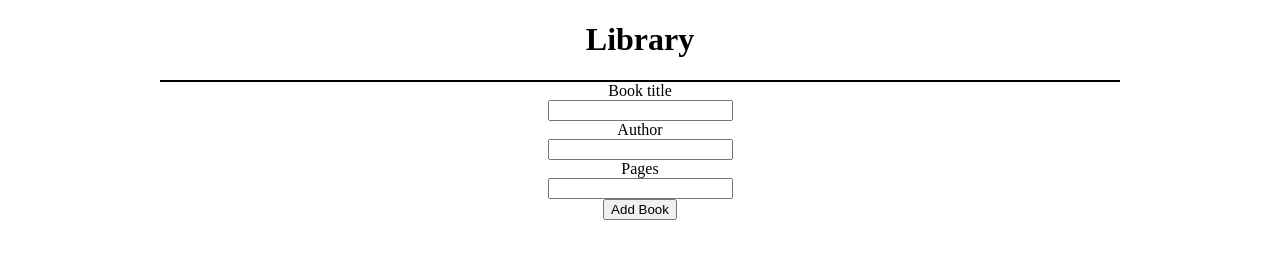
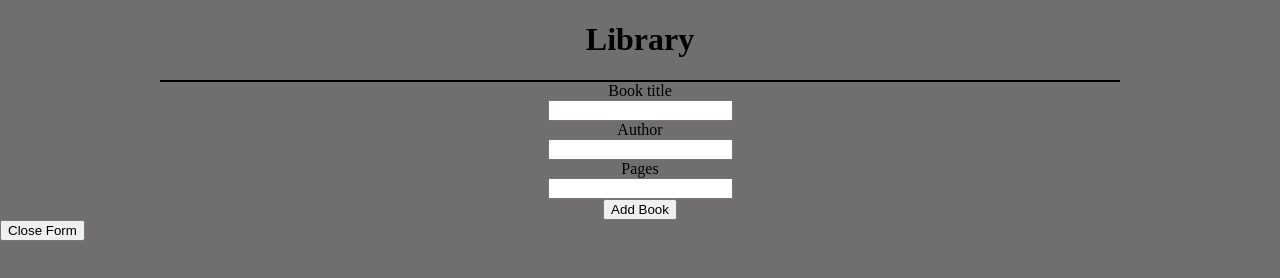
Before and after one commit to rainShowers0/odinProjects, a plain HTML site: page Library/index.html in a window 1280 px wide. Drawn offline with Linux system fonts and the light colour scheme.

Commit message:
prepared js

```diff
--- a/Library/index.html
+++ b/Library/index.html
@@ -9,22 +9,28 @@
     <link rel="stylesheet" href="style.css">
 </head>
 <body>
+    <div class="container">
         <div class="title">
             <h1>Library</h1>
         </div>
+
         <div class="form">
             <form action="" class="form-container">
                 <label for="title">Book title</label>
                 <input type="text" name="title" required>
-
                 <label for="author">Author</label>
                 <input type="text" name="author" required>
-
                 <label for="pages">Pages</label>
                 <input type="text" name="pages">
-
                 <button type="submit">Add Book</button>
             </form>
+
+            <button class="closeForm">Close Form</button>
+
+            <div class="books">
+
+            </div>
+        </div>
     </div>
 </body>
 </html>
--- a/Library/script.js
+++ b/Library/script.js
@@ -1,7 +1,21 @@
-let library = [];
-
 class Book {
     constructor(title, author, pages) {
+        this.title = title;
+        this.author = author;
+        this.pages = pages;
+    }
 
-    }
 }
+
+let library = [];
+const books = document.getElementsByClassName('books');
+
+const book1 = new Book('Shrek', 'Howard', '23');
+library.push(book1);
+
+library.forEach(book => {
+    const div = document.createElement('div');
+    div.className = 'book';
+    books.append(div);
+    const title = document.createElement('')
+});
--- a/Library/style.css
+++ b/Library/style.css
@@ -1,7 +1,12 @@
 body {
     margin: 0;
+}
+
+.container {
+    height: 100vh;
     display: flex;
     flex-direction: column;
+    background-color: rgb(112, 110, 110);
 }
 
 .title {
```
Lines whose indentation alone changed are shown as unchanged.
